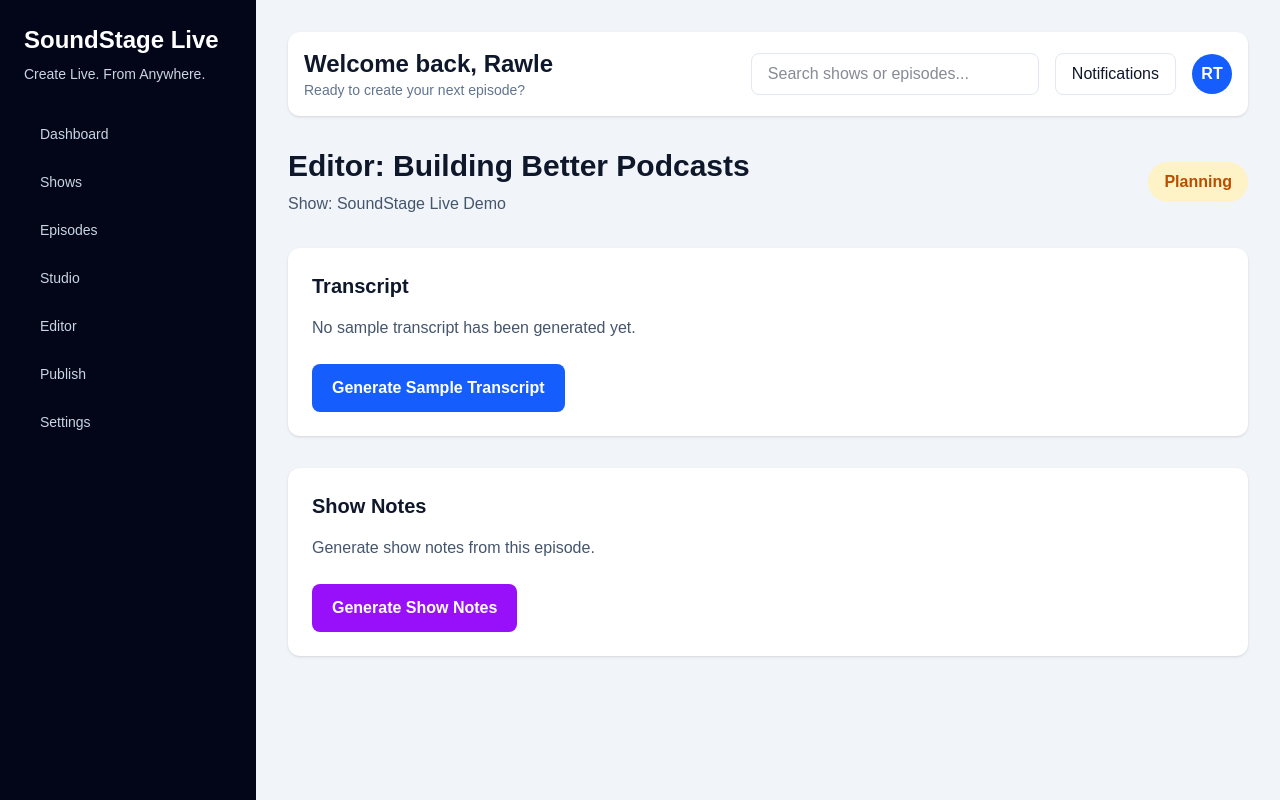
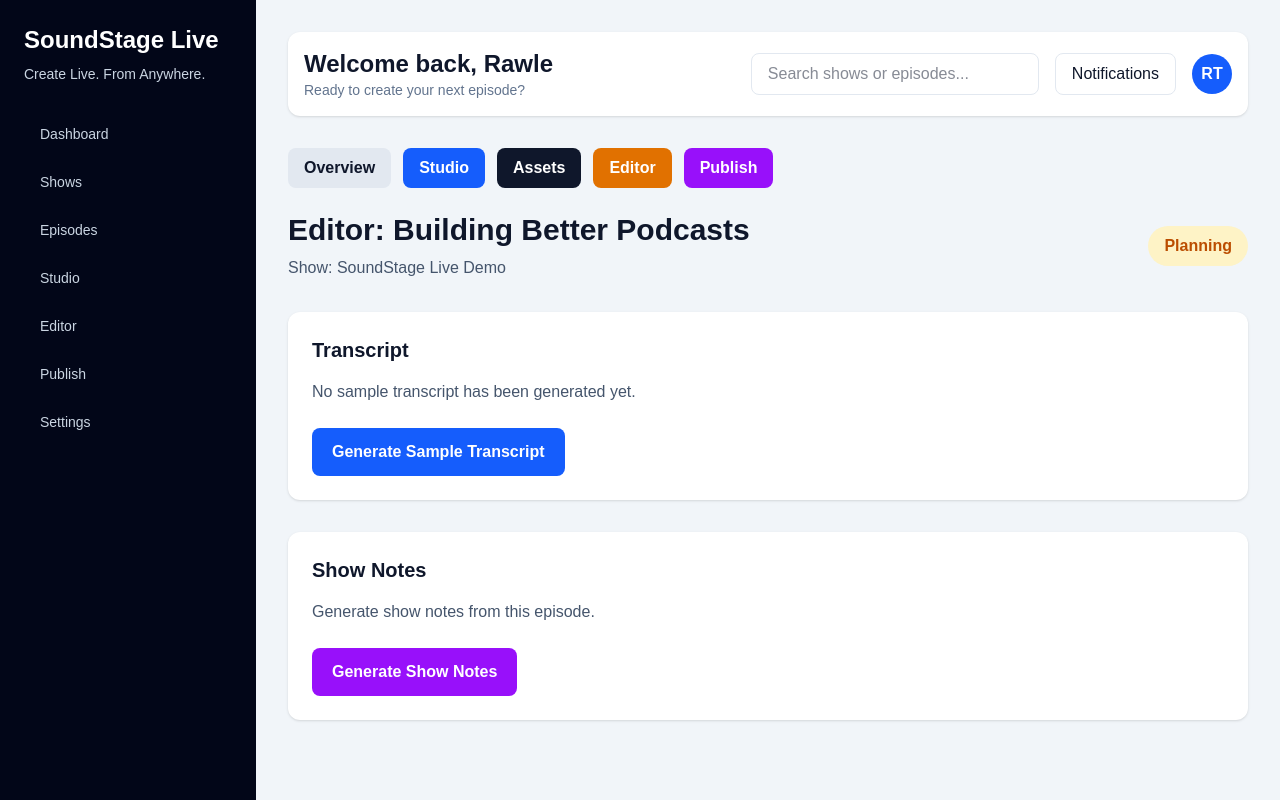
Before and after one commit to rtucker891/SoundStage-Live, a Next.js app: page /episodes/episode-1/editor in a window 1280 px wide. Built offline with nearby package versions, Linux system fonts and the light colour scheme.

Commit message:
Add episode workflow navigation

```diff
--- a/app/episodes/[id]/assets/page.tsx
+++ b/app/episodes/[id]/assets/page.tsx
@@ -1,5 +1,6 @@
 "use client";
 
+import EpisodeNavigation from "@/components/episodes/EpisodeNavigation";
 import { useEffect, useState } from "react";
 import { useParams } from "next/navigation";
 
@@ -77,7 +78,12 @@ export default function EpisodeAssetsPage() {
         <p>Episode not found.</p>
       ) : (
         <>
-          <div className="flex items-center justify-between">
+
+  <EpisodeNavigation
+    episodeId={episode.id}
+  />
+
+  <div className="flex items-center justify-between">
             <div>
               <h1 className="text-3xl font-bold">
                 Assets: {episode.title}
--- a/app/episodes/[id]/editor/page.tsx
+++ b/app/episodes/[id]/editor/page.tsx
@@ -1,5 +1,6 @@
 "use client";
 
+import EpisodeNavigation from "@/components/episodes/EpisodeNavigation";
 import { useEffect, useState } from "react";
 import { useParams } from "next/navigation";
 
@@ -147,8 +148,12 @@ export default function EpisodeEditorPage() {
       ) : !episode ? (
         <p>Episode not found.</p>
       ) : (
-        <>
-          <div className="flex items-center justify-between">
+       <>
+  <EpisodeNavigation
+    episodeId={episode.id}
+  />
+
+  <div className="flex items-center justify-between">
             <div>
               <h1 className="text-3xl font-bold">
                 Editor: {episode.title}
--- a/app/episodes/[id]/page.tsx
+++ b/app/episodes/[id]/page.tsx
@@ -1,5 +1,6 @@
 "use client";
 
+import EpisodeNavigation from "@/components/episodes/EpisodeNavigation";
 import Link from "next/link";
 import { useEffect, useState } from "react";
 import { useParams } from "next/navigation";
@@ -37,7 +38,13 @@ export default function EpisodeDetailsPage() {
         <p className="text-red-500">Episode not found.</p>
       ) : (
         <>
-          <div className="flex items-center justify-between">
+
+
+    <EpisodeNavigation
+      episodeId={episode.id}
+    />
+
+    <div className="flex items-center justify-between">
             <div>
               <h1 className="text-3xl font-bold">
                 {episode.title}
@@ -70,6 +77,7 @@ export default function EpisodeDetailsPage() {
               </p>
             </div>
             <Link
+
   href={`/episodes/${episode.id}/assets`}
   className="rounded-xl bg-white p-6 shadow hover:shadow-md"
 >
@@ -80,10 +88,10 @@ export default function EpisodeDetailsPage() {
   </p>
 </Link>
 
-            <Link
-              href={`/episodes/${episode.id}/studio`}
-              className="rounded-xl bg-white p-6 shadow hover:shadow-md"
-            >
+             <Link
+  href={`/episodes/${episode.id}/studio`}
+  className="rounded-xl bg-white p-6 shadow hover:shadow-md"
+>
               <h2 className="text-xl font-bold">Studio</h2>
 
               <p className="mt-2 text-sm text-slate-600">
--- a/app/episodes/[id]/publish/page.tsx
+++ b/app/episodes/[id]/publish/page.tsx
@@ -1,5 +1,6 @@
 "use client";
 
+import EpisodeNavigation from "@/components/episodes/EpisodeNavigation";
 import { useEffect, useState } from "react";
 import { useParams } from "next/navigation";
 
@@ -56,6 +57,7 @@ export default function EpisodePublishPage() {
       ...episode,
       status: "Published",
     });
+
     setPublishedMessage(
       releaseDate
         ? `Episode published for ${releaseDate}.`
@@ -75,6 +77,10 @@ export default function EpisodePublishPage() {
         </p>
       ) : (
         <>
+          <EpisodeNavigation
+            episodeId={episode.id}
+          />
+
           <div className="flex items-center justify-between">
             <div>
               <h1 className="text-3xl font-bold">
@@ -156,12 +162,12 @@ export default function EpisodePublishPage() {
               >
                 Publish Episode
               </button>
+
               {publishedMessage && (
                 <p className="mt-4 text-sm font-semibold text-green-600">
                   {publishedMessage}
                 </p>
               )}
-
             </div>
           </div>
         </>
--- a/app/episodes/[id]/studio/page.tsx
+++ b/app/episodes/[id]/studio/page.tsx
@@ -1,5 +1,6 @@
 "use client";
 
+import EpisodeNavigation from "@/components/episodes/EpisodeNavigation";
 import Link from "next/link";
 import { useEffect, useRef, useState } from "react";
 import { useParams } from "next/navigation";
@@ -107,7 +108,11 @@ export default function EpisodeStudioPage() {
         <p className="text-red-500">Episode not found.</p>
       ) : (
         <>
-          <div className="flex items-center justify-between">
+  <EpisodeNavigation
+    episodeId={episode.id}
+  />
+
+  <div className="flex items-center justify-between">
             <div>
               <h1 className="text-3xl font-bold">
                 Studio: {episode.title}
--- /dev/null
+++ b/components/episodes/EpisodeNavigation.tsx
@@ -0,0 +1,50 @@
+"use client";
+
+import Link from "next/link";
+
+type EpisodeNavigationProps = {
+  episodeId: string;
+};
+
+export default function EpisodeNavigation({
+  episodeId,
+}: EpisodeNavigationProps) {
+  return (
+    <div className="mb-6 flex flex-wrap gap-3">
+      <Link
+        href={`/episodes/${episodeId}`}
+        className="rounded-lg bg-slate-200 px-4 py-2 font-semibold"
+      >
+        Overview
+      </Link>
+
+      <Link
+        href={`/episodes/${episodeId}/studio`}
+        className="rounded-lg bg-blue-600 px-4 py-2 font-semibold text-white"
+      >
+        Studio
+      </Link>
+
+      <Link
+        href={`/episodes/${episodeId}/assets`}
+        className="rounded-lg bg-slate-900 px-4 py-2 font-semibold text-white"
+      >
+        Assets
+      </Link>
+
+      <Link
+        href={`/episodes/${episodeId}/editor`}
+        className="rounded-lg bg-amber-600 px-4 py-2 font-semibold text-white"
+      >
+        Editor
+      </Link>
+
+      <Link
+        href={`/episodes/${episodeId}/publish`}
+        className="rounded-lg bg-purple-600 px-4 py-2 font-semibold text-white"
+      >
+        Publish
+      </Link>
+    </div>
+  );
+}
--- a/data/episodes.json
+++ b/data/episodes.json
@@ -45,7 +45,7 @@
     "id": "episode-1782482341975",
     "title": "Chinese AI",
     "show": "Creator Spotlight",
-    "status": "Recording",
+    "status": "Ready to Publish",
     "guest": "Jason Lowe"
   }
 ]
```
Lines whose indentation alone changed are shown as unchanged.
